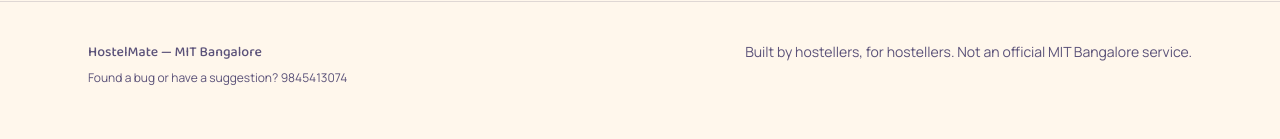
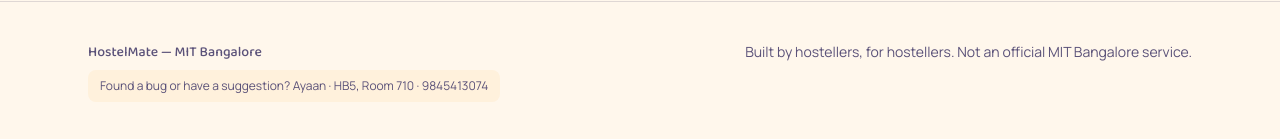
Before and after one commit to MoAyaan/hostelmate, a React (Vite) app in the folder web/: page / in a window 1280 px wide. Shown: the part 2040-2179 px from the top of the page. Built offline with nearby package versions, Linux system fonts and the light colour scheme; no server answers.

Commit message:
Add name and room number to footer contact block
Now reads "Ayaan · HB5, Room 710 · 9845413074" in a small distinct
block, so people know exactly who and where to find for issues.

```diff
--- a/web/src/App.jsx
+++ b/web/src/App.jsx
@@ -219,7 +219,12 @@ function Footer() {
           <span className="font-display">HostelMate — MIT Bangalore</span>
           <span>Built by hostellers, for hostellers. Not an official MIT Bangalore service.</span>
         </div>
-        <p className="text-xs">Found a bug or have a suggestion? 9845413074</p>
+        <div
+          className="inline-flex w-fit rounded-lg px-3 py-2 text-xs"
+          style={{ background: "var(--surface-2)", color: "var(--ink-soft)" }}
+        >
+          Found a bug or have a suggestion? Ayaan · HB5, Room 710 · 9845413074
+        </div>
       </div>
     </footer>
   );
```
